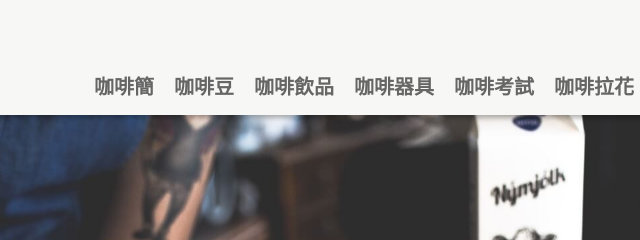
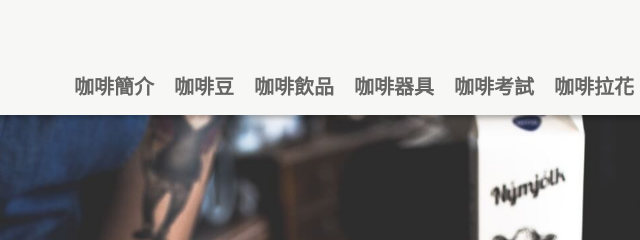
Before and after one commit to a50316y/a50316y.github.io, a plain HTML site: page index.html in a window 1280 px wide. Shown: the top 240 px of the page, 360-1000 px from the left. Drawn offline with Linux system fonts and the light colour scheme.

Commit message:
Update index.html

```diff
--- a/index.html
+++ b/index.html
@@ -24,7 +24,7 @@
 				<a href="index.html" class="brand" >Coffee news</a>
                 <ul id="pop-nav" class="nav js-dropdown-content">
                   <li class="nav-item">
-                    <a href="coffee-intro.html" class="nav-link">咖啡簡</a>
+                    <a href="coffee-intro.html" class="nav-link">咖啡簡介</a>
                   </li>
                   <li class="nav-item">
                     <a href="coffee-beans.html" class="nav-link">咖啡豆</a>
```
